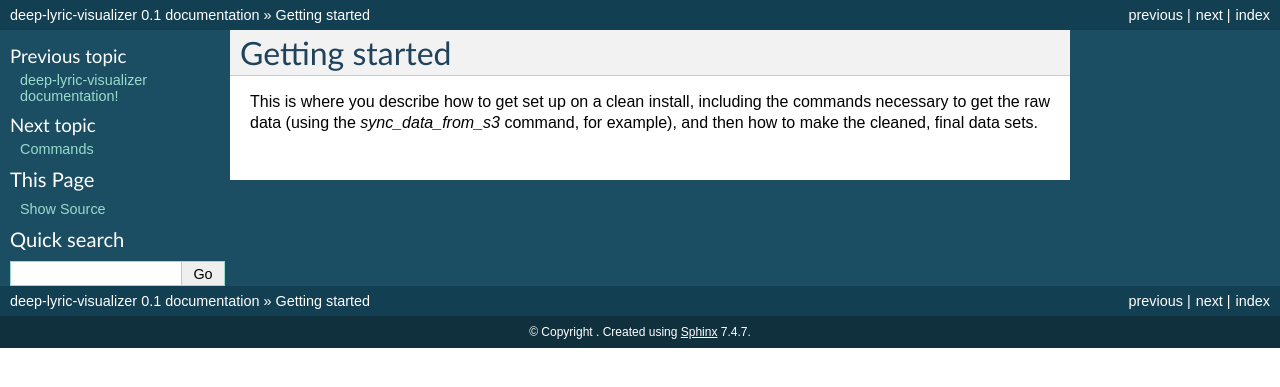
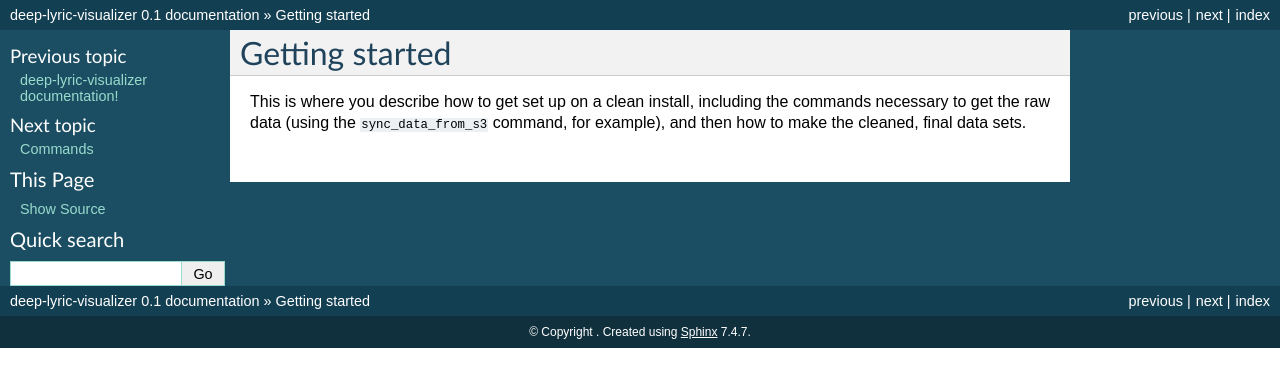
Before and after one commit to SeanAmmirati/deep-lyric-visualizer, a Sphinx documentation site: the page built from docs/getting-started.md, in a window 1280 px wide. Shown: the top 387 px of the page. Built offline with Sphinx 7.4.7, drawn with Linux system fonts in a browser that asks for light colours.

Commit message:
adding markdown support, as I find restructuredtext to be cumbersome

```diff
--- a/docs/conf.py
+++ b/docs/conf.py
@@ -26,7 +26,7 @@
 
 # Add any Sphinx extension module names here, as strings. They can be extensions
 # coming with Sphinx (named 'sphinx.ext.*') or your custom ones.
-extensions = ['autoapi.extension',
+extensions = ['autoapi.extension', 'recommonmark',
               'sphinx.ext.coverage', 'sphinx.ext.napoleon']
 
 
--- a/environment.yaml
+++ b/environment.yaml
@@ -19,6 +19,7 @@
   - certifi=2020.4.5.1=py37hc8dfbb8_0
   - cffi=1.13.2=py37h2e261b9_0
   - chardet=3.0.4=py37_1003
+  - commonmark=0.9.1=py_0
   - cryptography=2.8=py37h1ba5d50_0
   - cudatoolkit=10.0.130=0
   - cudnn=7.6.5=cuda10.0_0
@@ -32,6 +33,7 @@
   - flake8=3.7.9=py37_0
   - fontconfig=2.13.1=he4413a7_1000
   - freetype=2.10.0=he983fc9_1
+  - future=0.18.2=py37hc8dfbb8_1
   - gensim=3.8.0=py37h962f231_0
   - gettext=0.19.8.1=hc5be6a0_1002
   - glib=2.58.3=py37h6f030ca_1002
@@ -112,6 +114,7 @@
   - pyyaml=5.2=py37h7b6447c_0
   - qt=5.9.7=h52cfd70_2
   - readline=7.0=h7b6447c_5
+  - recommonmark=0.6.0=py_0
   - requests=2.22.0=py37_1
   - resampy=0.2.2=py_0
   - rope=0.14.0=py_0
--- a/requirements.txt
+++ b/requirements.txt
@@ -84,3 +84,4 @@
 word2vec==0.9.4+2.g8204e5c
 wrapt==1.11.2
 sphinx-autoapi
+recommonmark
```
Also changed, not shown: docs/commands.md (renamed from docs/commands.rst), docs/getting-started.md (renamed from docs/getting-started.rst).
